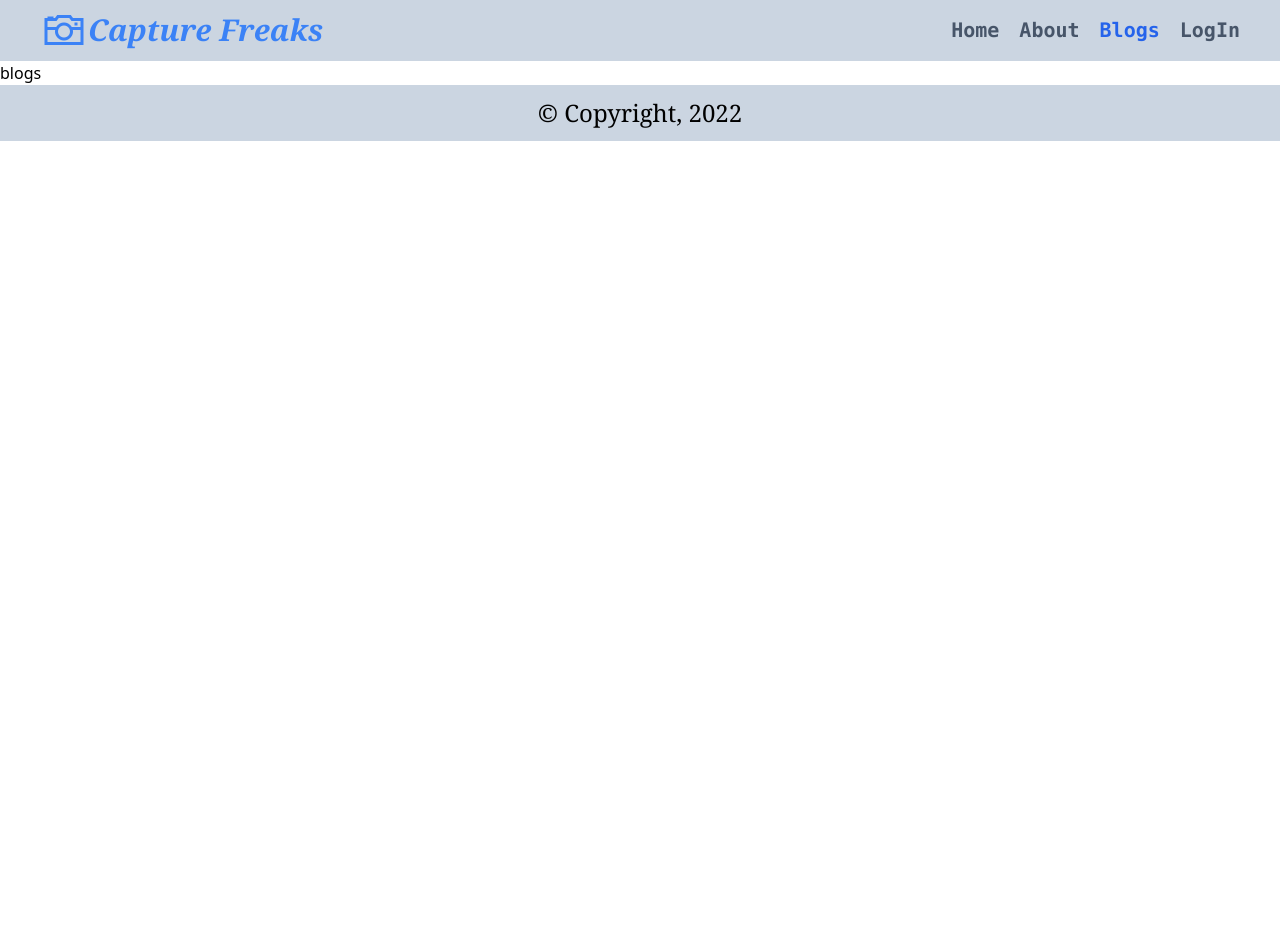
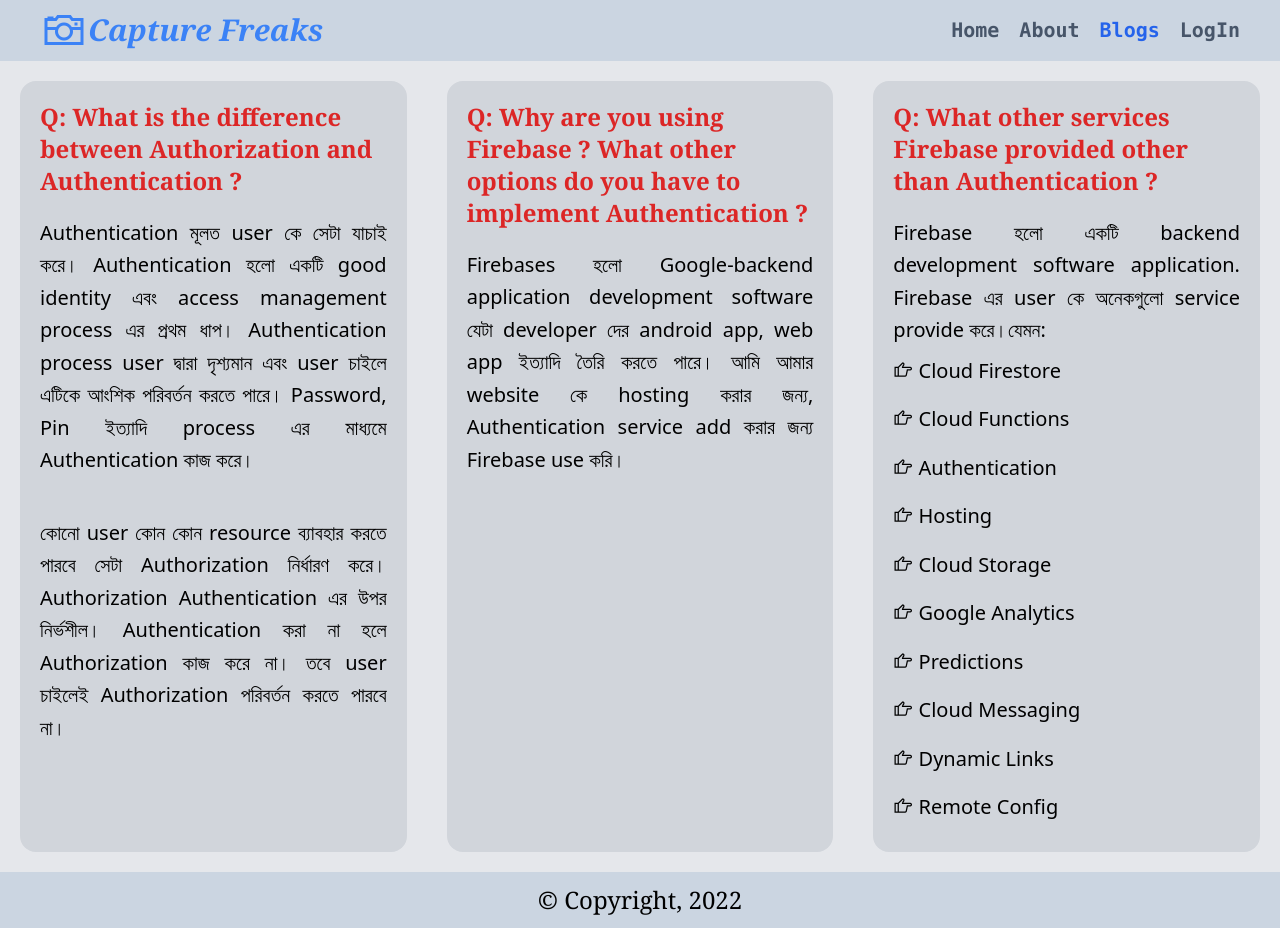
Before and after one commit to HossainRafi/CaptureFreaks, a React (Create React App) app: page /blogs in a window 1280 px wide. Before the commit the page ends 800 px from the top, so only its background shows below. Built offline with nearby package versions, Linux system fonts and the light colour scheme; no server answers.

Commit message:
style added

```diff
--- a/src/component/Blogs/Blogs.js
+++ b/src/component/Blogs/Blogs.js
@@ -1,11 +1,78 @@
-import React from 'react';
+import React from "react";
 
 const Blogs = () => {
-    return (
-        <div>
-            blogs
+  return (
+    <div className="grid md:grid-cols-3 gap-10 p-5 bg-gray-200">
+      <div className="bg-gray-300  p-5 rounded-2xl">
+        <h1 className="font-serif font-bold text-2xl text-red-600 pb-5">
+          Q: What is the difference between Authorization and Authentication ?
+        </h1>
+        <div className="text-xl text-justify leading-relaxed">
+          Authentication মূলত user কে সেটা যাচাই করে। Authentication হলো একটি
+          good identity এবং access management process এর প্রথম ধাপ।
+          Authentication process user দ্বারা দৃশ্যমান এবং user চাইলে এটিকে আংশিক
+          পরিবর্তন করতে পারে। Password, Pin ইত্যাদি process এর মাধ্যমে
+          Authentication কাজ করে।
+          <p className="my-10"></p>
+          কোনো user কোন কোন resource ব্যাবহার করতে পারবে সেটা Authorization
+          নির্ধারণ করে। Authorization Authentication এর উপর নির্ভশীল।
+          Authentication করা না হলে Authorization কাজ করে না। তবে user চাইলেই
+          Authorization পরিবর্তন করতে পারবে না।
         </div>
-    );
+      </div>
+      <div className="bg-gray-300  p-5 rounded-2xl">
+        <h1 className="font-serif font-bold text-2xl text-red-600 pb-5">
+          Q: Why are you using Firebase ? What other options do you have to
+          implement Authentication ?
+        </h1>
+        <div className="text-xl text-justify leading-relaxed">
+          Firebases হলো Google-backend application development software যেটা
+          developer দের android app, web app ইত্যাদি তৈরি করতে পারে। আমি আমার
+          website কে hosting করার জন্য, Authentication service add করার জন্য
+          Firebase use করি।
+        </div>
+      </div>
+      <div className="bg-gray-300  p-5 rounded-2xl">
+        <h1 className="font-serif font-bold text-2xl text-red-600 pb-5">
+          Q: What other services Firebase provided other than Authentication ?
+        </h1>
+        <div className="text-xl text-justify leading-relaxed">
+          Firebase হলো একটি backend development software application. Firebase
+          এর user কে অনেকগুলো service provide করে।যেমন:
+          <p className="py-2">
+            <i className="las la-hand-point-right"></i> Cloud Firestore
+          </p>
+          <p className="py-2">
+            <i className="las la-hand-point-right"></i> Cloud Functions
+          </p>
+          <p className="py-2">
+            <i className="las la-hand-point-right"></i> Authentication
+          </p>
+          <p className="py-2">
+            <i className="las la-hand-point-right"></i> Hosting
+          </p>
+          <p className="py-2">
+            <i className="las la-hand-point-right"></i> Cloud Storage
+          </p>
+          <p className="py-2">
+            <i className="las la-hand-point-right"></i> Google Analytics
+          </p>
+          <p className="py-2">
+            <i className="las la-hand-point-right"></i> Predictions
+          </p>
+          <p className="py-2">
+            <i className="las la-hand-point-right"></i> Cloud Messaging
+          </p>
+          <p className="py-2">
+            <i className="las la-hand-point-right"></i> Dynamic Links
+          </p>
+          <p className="py-2">
+            <i className="las la-hand-point-right"></i> Remote Config
+          </p>
+        </div>
+      </div>
+    </div>
+  );
 };
 
 export default Blogs;
--- a/src/component/Checkout/Checkout.js
+++ b/src/component/Checkout/Checkout.js
@@ -5,7 +5,7 @@
 const Checkout = () => {
     return (
       <div className="login-container">
-        <div className="login-title">Check Out Me</div>
+        <div className="login-title">Check Me Out</div>
         <form className="login-form">
           <input type="text" placeholder="Enter Your Name" />
           <input type="email" placeholder="Enter Your Email" />
--- a/src/component/Home/Home.js
+++ b/src/component/Home/Home.js
@@ -11,7 +11,7 @@
       .then((data) => setPackages(data));
   }, []);
   return (
-    <div>
+    <div className="bg-gray-200">
       <div className="pb-7">
         <Carousel />
       </div>
@@ -22,8 +22,8 @@
         {packages.map((packages) => (
           <Packages key={packages.id} packages={packages} />
         ))}
-          </div>
-          <Reviews/>
+      </div>
+      <Reviews />
     </div>
   );
 };
--- a/src/component/Login/Login.js
+++ b/src/component/Login/Login.js
@@ -73,7 +73,7 @@
     signInWithGoogle();
   };
   return (
-    <div>
+    <div className="bg-gray-200 py-10">
       <div className="login-container">
         <div className="login-title">Log In First</div>
         <form onSubmit={handleLogin} className="login-form">
@@ -91,8 +91,6 @@
           {errors?.password && (
             <p className="error-message">{errors.password}</p>
           )}
-
-          {/* {hookError && <p className="error-message">{hookError?.message}</p>} */}
 
           <button>Log In</button>
         </form>
--- a/src/component/Login/login.css
+++ b/src/component/Login/login.css
@@ -1,7 +1,7 @@
 .login-container {
     position: relative;
     width: 350px;
-    margin: 3rem auto;
+    margin: 0 auto;
     height: auto;
     border-radius: 15px;
     padding: 20px 40px;
--- a/src/component/Packages/Packages.css
+++ /dev/null
@@ -1,3 +0,0 @@
-.card-container{
-    /* box-shadow: 12px 12px 15px #c9c8c8, -14px -14px 20px #ffffff; */
-}
--- a/src/component/Packages/Packages.js
+++ b/src/component/Packages/Packages.js
@@ -1,6 +1,5 @@
 import React from "react";
 import { useNavigate } from "react-router-dom";
-import "./Packages.css";
 
 const Packages = ({ packages }) => {
   const navigate = useNavigate();
@@ -8,7 +7,7 @@
     packages;
   return (
     <div>
-      <div className="card-container mx-5 mb-10 bg-gray-200 rounded-xl h-[680px] relative">
+      <div className="card-container mx-5 mb-10 bg-gray-300 rounded-xl h-[680px] relative">
         <img className="rounded-t-xl mt-3 h-[280px] w-full" src={img} alt="" />
         <h3 className="text-2xl font-serif italic text-center text-blue-500 font-bold pt-3 pb-8">
           {name}
--- a/src/component/Review/Review.js
+++ b/src/component/Review/Review.js
@@ -6,7 +6,7 @@
   const { name, img, ratting, comment } = review;
   return (
     <div>
-      <div className="card-container mx-5 mb-10 bg-gray-200 rounded-xl h-[430px] pt-5">
+      <div className="card-container mx-5 mb-10 bg-gray-300 rounded-xl h-[430px] pt-5">
         <img
           className="h-[80px] w-[80px] mx-auto rounded-full"
           src={img}
--- a/src/component/Signup/Signup.js
+++ b/src/component/Signup/Signup.js
@@ -97,6 +97,7 @@
   };
 
   return (
+    <div className="bg-gray-200 py-10">
       <div className="login-container">
         <div className="login-title">Sign Up First</div>
         <form className="login-form" onSubmit={handleLogin}>
@@ -111,7 +112,9 @@
             placeholder="password"
             onChange={handlePasswordChange}
           />
-        {errors?.password && <p className="error-message">{errors.password}</p>}
+          {errors?.password && (
+            <p className="error-message">{errors.password}</p>
+          )}
 
           <input
             type="password"
@@ -143,6 +146,7 @@
           pauseOnHover
         />
       </div>
+    </div>
   );
 };
 
```
Lines whose indentation alone changed are shown as unchanged.
